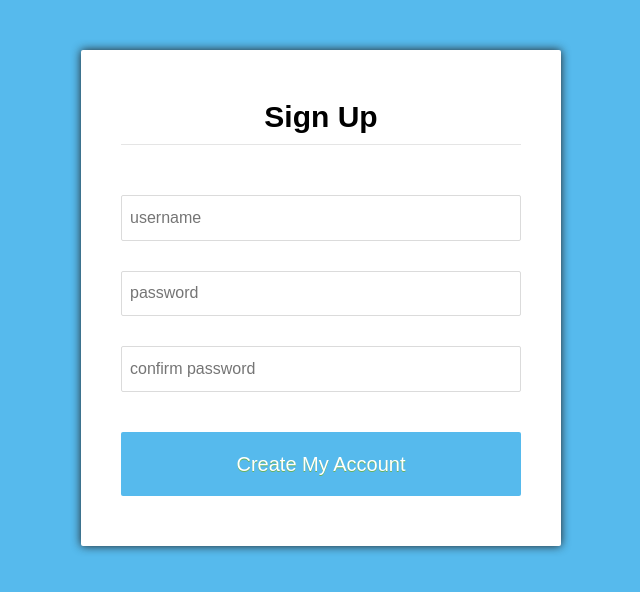
After one commit to lanleft/Smart-Light-System, a Flask app: page /register in a window 1280 px wide. The commit adds this page. Shown: the top 592 px of the page, without its empty margins (319-959 px from the left). Run offline with Flask 2, Linux system fonts and the light colour scheme.

Commit message:
add register

```diff
--- a/app.py
+++ b/app.py
@@ -1,5 +1,6 @@
 from pickle import FALSE, TRUE
-
+import os
+from base64 import b64encode
 from numpy import append
 from flask import Flask, render_template, url_for, request, jsonify
 import json
@@ -29,14 +30,43 @@ home {
     password
 }
 """
-for i in range(10):
-    tmp = "test"+str(i)
-    homes[i] = ["SLS"+str(i), tmp, tmp]
+# for i in range(10):
+#     tmp = "test"+str(i)
+#     homes[i] = ["SLS"+str(i), tmp, tmp]
 
 @app.template_filter("from_timestamp")
 def from_timestamp(timestamp, timeformat):
     return datetime.datetime.fromtimestamp(timestamp).strftime(timeformat)
 
+@app.route("/register", methods=["GET"])
+def register_html():
+    return render_template("register.html")
+
+@app.route("/api/register/", methods=["POST"])
+def register():
+    form = request.get_json()
+    username = form["username"]
+    password = form["password"]
+
+    for home in homes:
+        if home != []:
+            if username==home[1]:
+                res = {
+                    'success': False,
+                    'msg': "user is existed"
+                }
+                return jsonify(res)
+
+    ## add new user
+    user_id = b64encode(os.urandom(16))[:9].decode()
+    # print (user_id)
+    homes.append([user_id, username, password])
+
+    res = {
+        'success': True,
+        'user_id': user_id
+    }
+    return jsonify(res)
 
 @app.route("/", methods=["GET"])
 def login_html():
@@ -52,12 +82,14 @@ def login():
     username = form["username"]
     password = form["password"]
     for home in homes:
-        if username==home[1] and password==home[2]:
-            res = {
-                "success":True,
-                "user_id": home[0]
-            }
-            return jsonify(res)
+        if home != []:
+            print (home)
+            if username==home[1] and password==home[2]:
+                res = {
+                    "success":True,
+                    "user_id": home[0]
+                }
+                return jsonify(res)
     res = {
         "success": False,
         "msg": "username not exit"
--- a/static/login.js
+++ b/static/login.js
@@ -21,9 +21,9 @@ async function fetchLogin(username, password) {
       var username = document.getElementById('username').value;
       var password = document.getElementById('password').value;
       getLogin(username, password).then(data => {
-        var status = data.status;
-        if (status != 200){
-          alert(data.body.data);
+        var success = data.body.success;
+        if (success != true){
+          alert('user not exist');
         } else {
           var user_id = data.body.user_id;
           localStorage.setItem('user_id', user_id);
--- /dev/null
+++ b/static/register.js
@@ -0,0 +1,46 @@
+async function fetchRegister(username, password) {
+  const response = await fetch(`/api/register/`, {
+    method: 'POST',
+    credentials: 'same-origin',
+    headers: {
+      'Content-Type': 'application/json',
+    },
+    body: JSON.stringify({
+      'username': username,
+      'password': password,
+    }),
+  }).then(r => r.json().then(data => ({
+    status: r.status,
+    body: data
+  })));
+  return response;
+}
+
+async function getRegister(username, password) {
+  const res = await this.fetchRegister(username, password);
+  return res;
+}
+
+window.onload = function (e) {
+  document.getElementById('register').onclick = function (e) {
+    var username = document.getElementById('username').value;
+    var password = document.getElementById('password').value;
+    var confirm_password = document.getElementById('confirm_password').value;
+    // validate de sau
+    if (password != "" && password == confirm_password) {
+      getRegister(username, password).then(data => {
+        var success = data.body.success;
+        if (success != true){
+          alert('user existed');
+        } else {
+          var user_id = data.body.user_id;
+          localStorage.setItem('user_id', user_id);
+          window.location.href = '/home';
+          // alert(data.body.token);
+        }
+      });
+    } else {
+      alert("fail!");
+    }
+  }
+}
--- /dev/null
+++ b/static/styles/style_reg.css
@@ -0,0 +1,91 @@
+body {
+    background: #56baed;
+    font-family: sans-serif;
+    font-size: 10px
+}
+
+form {
+    background: #fff;
+    padding: 4em 4em 2em;
+    max-width: 400px;
+    margin: 50px auto 0;
+    box-shadow: 0 0 1em #222;
+    border-radius: 2px;
+}
+
+form h2 {
+    margin: 0 0 50px 0;
+    padding: 10px;
+    text-align: center;
+    font-size: 30px;
+    color: darken(#e5e5e5, 50%);
+    border-bottom: solid 1px #e5e5e5;
+}
+
+form p {
+    margin: 0 0 3em 0;
+    position: relative;
+}
+
+form input {
+    display: block;
+    box-sizing: border-box;
+    width: 100%;
+    outline: none;
+    margin: 0;
+}
+
+form input[type="text"],
+form input[type="password"] {
+    background: #fff;
+    border: 1px solid #dbdbdb;
+    font-size: 1.6em;
+    padding: .8em .5em;
+    border-radius: 2px;
+}
+
+form input[type="text"]:focus,
+form input[type="password"]:focus {
+    background: #fff
+}
+
+form span {
+    display: block;
+    background: #F9A5A5;
+    padding: 2px 5px;
+    color: #666;
+}
+
+form input[type="submit"] {
+    border-radius: 2px;
+    border: none;
+    color: #fff;
+    cursor: pointer;
+    display: block;
+    font-size: 2em;
+    line-height: 1.6em;
+    margin: 2em 0 0;
+    outline: none;
+    padding: .8em 0;
+    text-shadow: 0 1px #68B25B;
+    background-color: #56baed;
+}
+
+form input[type="submit"]:hover {
+    background: rgba(148, 175, 101, 1);
+}
+
+form input[type="submit"]:hover {}
+
+form label {
+    position: absolute;
+    left: 8px;
+    top: 12px;
+    color: #999;
+    font-size: 16px;
+    display: inline-block;
+    padding: 4px 10px;
+    font-weight: 400;
+    background-color: rgba(255, 255, 255, 0);
+    /* background-color: #56baed; */
+}
--- a/templates/login.html
+++ b/templates/login.html
@@ -21,6 +21,12 @@
         <input type="submit" id ="login" class="fadeIn fourth" value="Log In">
       </form>
 
+      <!-- Create new account -->
+      <div id="formFooter">
+        <a class="underlineHover" href="/register">Create New Account</a>
+      </div>
+
+
     </div>
   </div>
 
--- /dev/null
+++ b/templates/register.html
@@ -0,0 +1,36 @@
+<!DOCTYPE html>
+<html lang="en">
+
+<head>
+  <meta charset="UTF-8">
+  <meta http-equiv="X-UA-Compatible" content="IE=edge">
+  <meta name="viewport" content="width=device-width, initial-scale=1.0">
+  <title>Register</title>
+  <!-- <link rel="stylesheet" href="/public/style.css"> -->
+  <link rel= "stylesheet" type= "text/css" href= "{{ url_for('static',filename='styles/style_reg.css') }}">
+</head>
+
+<body>
+
+      <form onsubmit="return false">
+        <h2>Sign Up</h2>
+        <p>
+          <label for="username" class="floatLabel"></label>
+          <input id="username" name="username" type="text" placeholder="username">
+        </p>
+        <p>
+          <label for="password" class="floatLabel"></label>
+          <input id="password" name="password" type="password" placeholder="password">
+        </p>
+        <p>
+          <label for="confirm_password" class="floatLabel"></label>
+          <input id="confirm_password" name="confirm_password" type="password" placeholder="confirm password">
+        </p>
+        <p>
+          <input type="submit" id="register" value="Create My Account">
+        </p>
+      </form>
+      <script src="{{ url_for('static',filename='register.js') }}"> </script>
+</body>
+
+</html>
```
